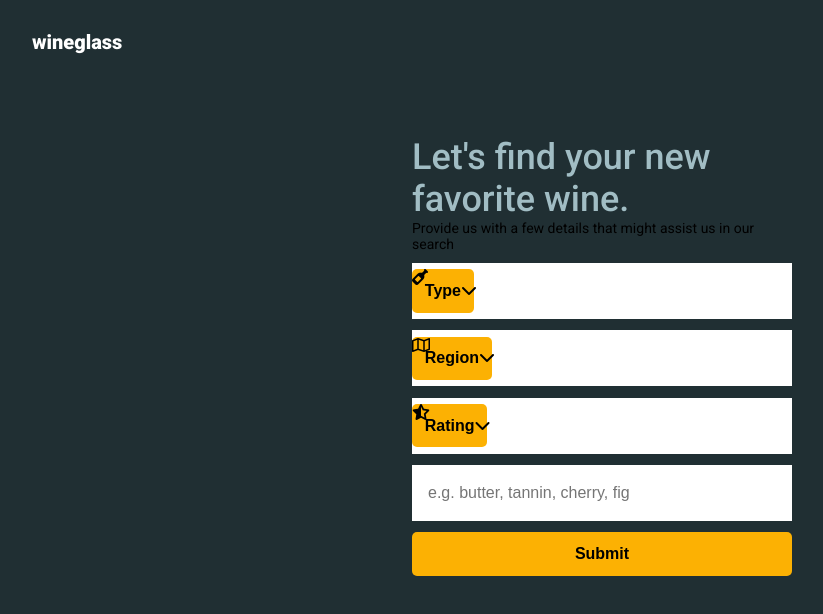
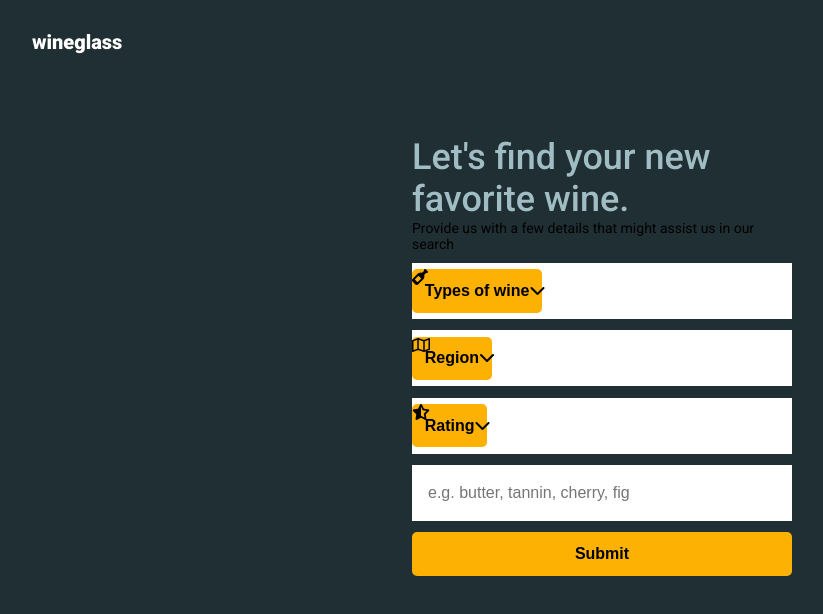
Before and after one commit to 0gzs/wineglass, a React app: page / in a window 1280 px wide. Shown: the top 614 px of the page, without its empty margins (38-861 px from the left). Built offline with nearby package versions, Linux system fonts and the light colour scheme.

Commit message:
merging/separation of concerns

```diff
--- a/client/src/components/Dropdown.jsx
+++ b/client/src/components/Dropdown.jsx
@@ -1,9 +1,15 @@
 import React, { useState } from 'react'
 import './Dropdown.scss'
+import fieldData from '../data/field-data.js'
 
-const Dropdown = ({ handler, options, title, icon, selected }) => {
+const Dropdown = ({ handler, title, icon, name }) => {
+  const options = fieldData[name]
+
   const [opened, setOpened] = useState(false)
+  const [selected, setSelected] = useState(null)
+
   const toggle = () => setOpened(!opened)
+
 
   return (
     <div className="dropdown">
@@ -24,8 +30,9 @@ const Dropdown = ({ handler, options, title, icon, selected }) => {
                 <p
                   key={i}
                   onClick={e => {
-                    handler(e.target.innerText)
+                    handler(name, e.target.innerText)
                     setOpened(!opened)
+                    setSelected(e.target.innerText)
                   }}>
                   {value}
                 </p>
--- a/client/src/hooks/useRegion.js
+++ b/client/src/data/field-data.js
@@ -1,6 +1,5 @@
-import { useState } from 'react'
-const useRegion = () => {
-  const regionsArr = [
+const fieldData = {
+  region: [
     'New Mexico',
     'California',
     'Vaneto',
@@ -36,12 +35,39 @@ const useRegion = () => {
     'Madeira',
     'New York',
     'San Antonio Valley'
-  ]
-  const [regionSelected, setRegionSelected] = useState(null)
-
-  const regionsHandler = region => setRegionSelected(region)
-
-  return { regionsArr, regionsHandler, regionSelected }
+  ],
+  types: [
+    'Sparkling',
+    'Chardonnay',
+    'Other Reds',
+    'Cabernet Sauvignon',
+    'Pinot Noir',
+    'Pinot Gris',
+    'Sauvignon Blanc',
+    'Rhone',
+    'Zinfandel',
+    'Merlot',
+    'Malbec',
+    'Blush',
+    'Petice Sirah',
+    'Beaujilais Villages',
+    'Tempranillo',
+    'Chianti',
+    'Other Whites',
+    'Barbera',
+    'Bordeaux',
+    'Sake',
+    'Riesling',
+    'Dessert',
+    'Other Italian',
+    'Vermouth',
+    'Port',
+    'Carbernet Franc',
+    'Shiraz',
+    'Gewurztraminer',
+    'Burgundy'
+  ],
+  rating: [1, 2, 3, 4, 5]
 }
 
-export default useRegion
+export default fieldData
--- a/client/src/hooks/useSearch.js
+++ b/client/src/hooks/useSearch.js
@@ -1,25 +1,56 @@
-import { useState, useRef, useEffect, useCallback } from "react";
-import { fetchBy } from "../helperFunctions";
+import axios from "axios"
+import { useState } from "react"
 
 const useSearch = () => {
   const [wine, setWine] = useState()
-  const [nothingFound, setNothingFound] = useState(false)
-  const [searchBy, setSearchBy] = useState('name')
-  const resultsCopy = useRef()
 
-  useEffect(() => {
-    if (wine) resultsCopy.current = [...wine]
-  }, [wine])
+  const [type, setType] = useState(null)
+  const [region, setRegion] = useState(null)
+  const [rating, setRating] = useState(null)
+  const [description, setDescription] = useState('')
 
-  const fetchCallback = useCallback(async (filterBy, query) => {
-    let response = await fetchBy(filterBy, query)
-    setWine(response.data)
-    if (response.data.length < 1) setNothingFound(true)
-  })
+  const [empty, setEmpty] = useState(false)
 
-  const handleToggle = selected => setSearchBy(selected)
+  const handler = (name, value) => {
+    switch (name) {
+      case 'types':
+        setType(value)
+        break
+      case 'region':
+        setRegion(value)
+        break
+      case 'rating':
+        setRating(value)
+        break
+      case 'desc':
+        setDescription(value)
+        break
+      default:
+        break
+    }
+  }
 
-  return [wine, searchBy, nothingFound, handleToggle, fetchCallback]
+  const submit = async () => {
+    setEmpty(false)
+    const keywords = description.split(',')
+
+    const wineData = {}
+    if (type) wineData['type'] = type
+    if (region) wineData['region'] = region
+    if (rating) wineData['rating'] = rating
+    if (keywords.length > 0) wineData['description'] = keywords
+
+    try {
+      const response = await axios.post('/wine/api/main-search', { wineData: wineData })
+      setWine(response.data.data)
+      if (response.data.data.length == 0) setEmpty(true)
+      else setEmpty(false)
+    } catch (err) {
+      console.log(err)
+    }
+  }
+
+  return { wine, description, handler, submit, empty }
 }
 
 export default useSearch
--- a/client/src/pages/search.jsx
+++ b/client/src/pages/search.jsx
@@ -1,43 +1,13 @@
-import React, { useState } from 'react'
-import axios from 'axios'
+import React from 'react'
 
-import useType from '../hooks/useType.js'
-import useRegion from '../hooks/useRegion.js'
 import styles from './search.module.css'
+import useSearch from '../hooks/useSearch.js'
 
 import Dropdown from '../components/Dropdown.jsx'
 import Wine from '../components/wine'
 
 const MainSearch = () => {
-  const [wine, setWine] = useState()
-  const { typesArr, typesHandler, typeSelected } = useType()
-  const { regionsArr, regionsHandler, regionSelected } = useRegion()
-
-  const [rating, setRating] = useState(0)
-  const [empty, setEmpty] = useState(false)
-  const ratingsHandler = value => setRating(value)
-
-  const [description, setDescription] = useState("")
-
-  const formSubmit = async () => {
-    setEmpty(false)
-    const keywords = description.split(',')
-
-    const wineData = {}
-    if (typeSelected) wineData['type'] = typeSelected
-    if (regionSelected) wineData['region'] = regionSelected
-    if (rating) wineData['rating'] = rating
-    if (keywords.length > 0) wineData['description'] = keywords
-
-    try {
-      const response = await axios.post('/wine/api/main-search', { wineData: wineData })
-      setWine(response.data.data)
-      if (response.data.data.length == 0) setEmpty(true)
-      else setEmpty(false)
-    } catch (err) {
-      console.log(err)
-    }
-  }
+  const { wine, description, handler, submit, empty } = useSearch()
 
   return (
     <div className={styles.wrapper}>
@@ -48,37 +18,34 @@ const MainSearch = () => {
         <div>
           <div className={styles.formGroup}>
             <Dropdown
-              handler={typesHandler}
-              options={typesArr}
-              title={'Type'}
+              title={'Types of wine'}
+              name="types"
               icon={"fa-solid fa-wine-bottle"}
-              selected={typeSelected} />
+              handler={handler} />
           </div>
 
           <div className={styles.formGroup}>
             <Dropdown
-              handler={regionsHandler}
-              options={regionsArr}
+              handler={handler}
               title={'Region'}
-              icon={"fa-regular fa-map"}
-              selected={regionSelected} />
+              name="region"
+              icon={"fa-regular fa-map"} />
           </div>
 
           <div className={styles.formGroup}>
             <Dropdown
-              handler={ratingsHandler}
-              options={[1, 2, 3, 4, 5]}
+              handler={handler}
               title={'Rating'}
               icon={"fa-solid fa-star-half-stroke"}
-              selected={rating} />
+              name="rating" />
           </div>
 
 
           <div className={styles.formGroup}>
-            <input type="text" placeholder='e.g. butter, tannin, cherry, fig' value={description} onChange={e => setDescription(e.target.value)} />
+            <input type="text" placeholder='e.g. butter, tannin, cherry, fig' value={description} onChange={e => handler('desc', e.target.value)} />
           </div>
 
-          <button type="button" onClick={formSubmit}>Submit</button>
+          <button type="button" onClick={submit}>Submit</button>
         </div>
 
       </div>
```
Also changed, not shown: client/src/components/Loader.jsx (deleted, +0 -33 lines), client/src/components/SearchBox.jsx (deleted, +0 -25 lines).
